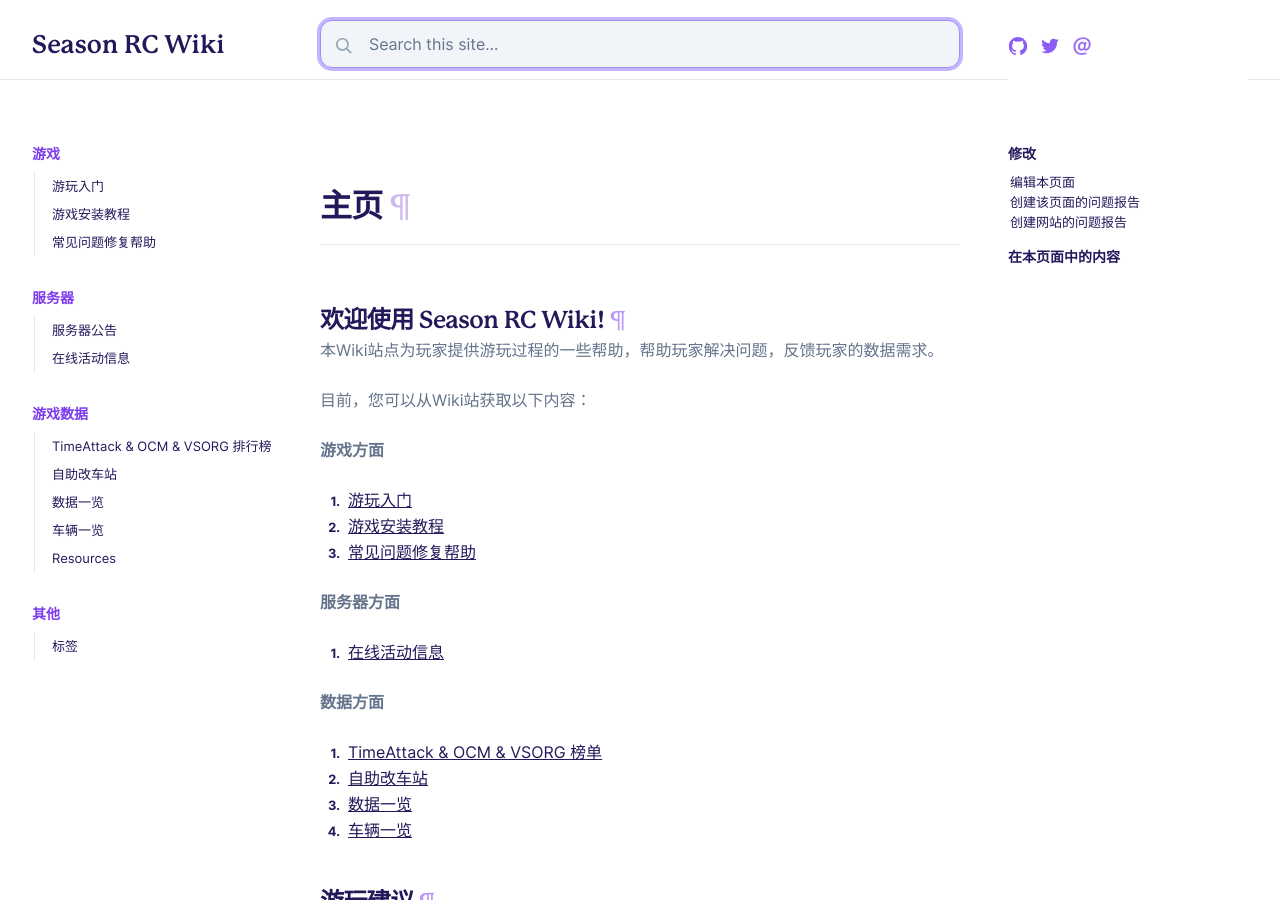
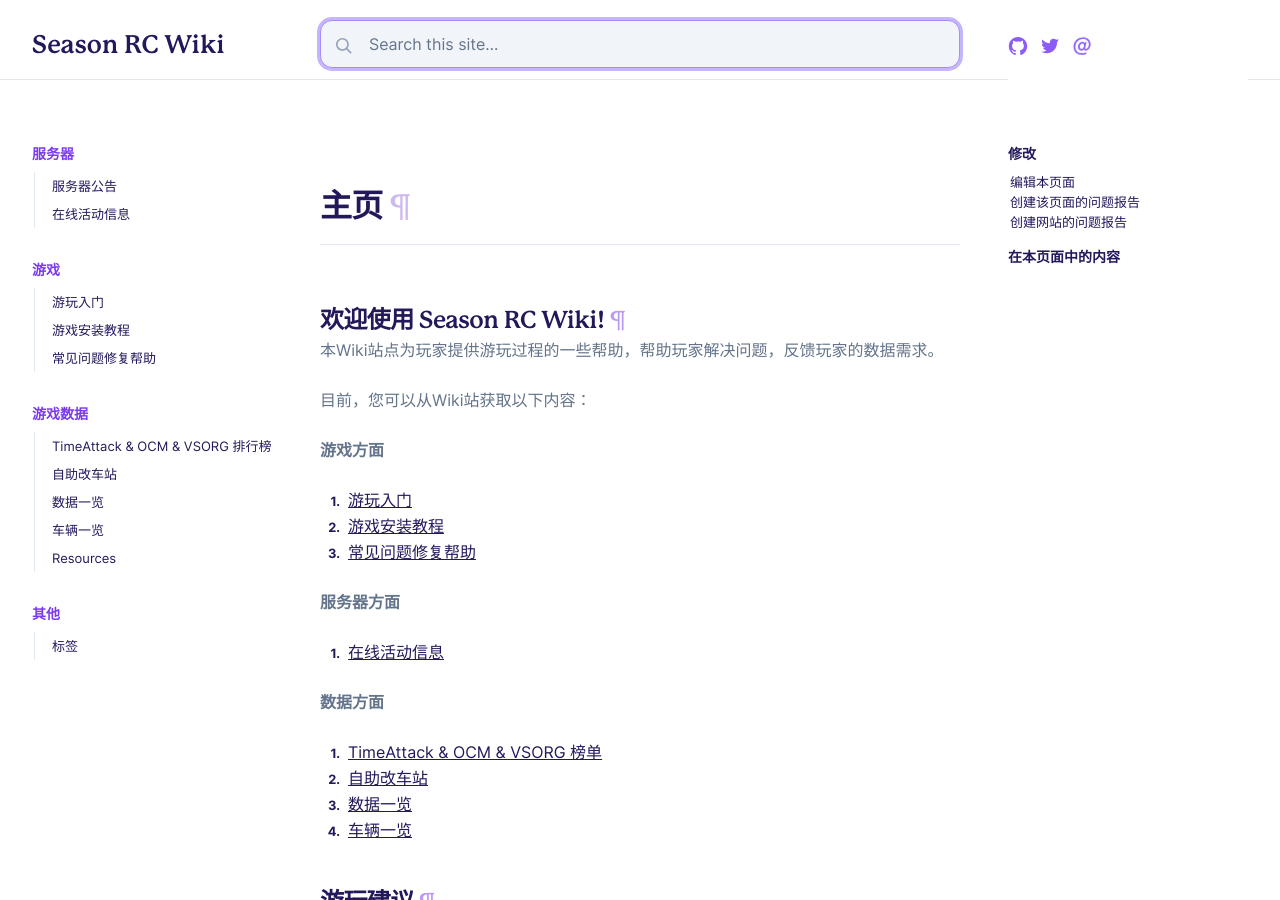
Before and after one commit to banapassport/SRC-Wiki, a Jekyll site: the page built from pages/index.md, in a window 1280 px wide and 900 px high. Built offline with Jekyll 4.4.1, drawn with Linux system fonts in a browser that asks for light colours; part of the change alters nothing that is shown.

Commit message:
改顺序

```diff
--- a/_data/toc.yml
+++ b/_data/toc.yml
@@ -1,3 +1,11 @@
+- title: "服务器"
+  url: "docs/server"
+  links:
+    - title: "服务器公告"
+      url: "docs/server/服务器公告"
+    - title: "在线活动信息"
+      url: "docs/server/在线活动信息"
+
 - title: "游戏"
   url: "docs/started"
   links:
@@ -10,14 +18,6 @@
 
     #- title: "News"
     #  url: "news"
-
-- title: "服务器"
-  url: "docs/server"
-  links:
-    - title: "服务器公告"
-      url: "docs/server/服务器公告"
-    - title: "在线活动信息"
-      url: "docs/server/在线活动信息"
 
 - title: "游戏数据"
   url: "docs/game_data"
```
